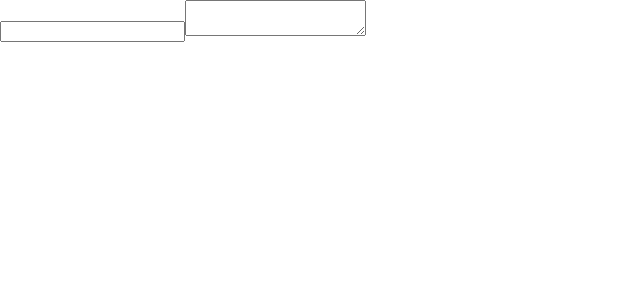
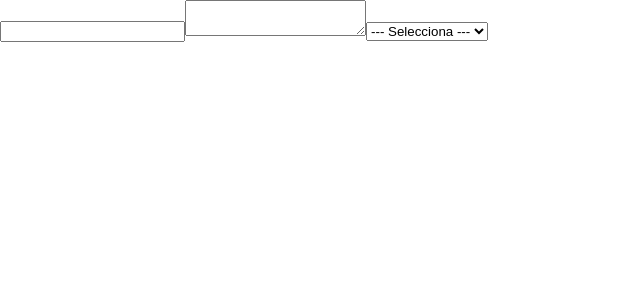
Before and after one commit to alberto-2-garcia/definitive-react-guide, a React (Vite) app: page / in a window 1280 px wide. Shown: the top 300 px of the page, without its empty margins (0-640 px from the left). Built offline with nearby package versions, Linux system fonts and the light colour scheme.

Commit message:
Added select to ControlledForm

```diff
--- a/src/components/ControlledForm/index.tsx
+++ b/src/components/ControlledForm/index.tsx
@@ -3,10 +3,11 @@ import React, { ChangeEvent, useState } from 'react'
 const ControlledForm = () => {
   const [formValues, setFormValues] = useState({
     input: '',
-    area: ''
+    area: '',
+    select: ''
   });
 
-  const handleChange = (e: ChangeEvent<HTMLInputElement | HTMLTextAreaElement>) => {
+  const handleChange = (e: ChangeEvent<HTMLInputElement | HTMLTextAreaElement | HTMLSelectElement>) => {
     const { name, value } = e.target
 
     setFormValues({
@@ -15,12 +16,17 @@ const ControlledForm = () => {
     });
   }
 
-  const { input, area } = formValues;
+  const { input, area, select } = formValues;
 
   return (
     <div>
       <input type='text' name='input' value={input} onChange={handleChange} />
       <textarea name="area" value={area} onChange={handleChange} ></textarea>
+      <select name='select' value={select} onChange={handleChange}>
+        <option value=''>--- Selecciona ---</option>
+        <option value='hola'>hola</option>
+        <option value='adios'>adios</option>
+      </select>
     </div>
   )
 }
```
